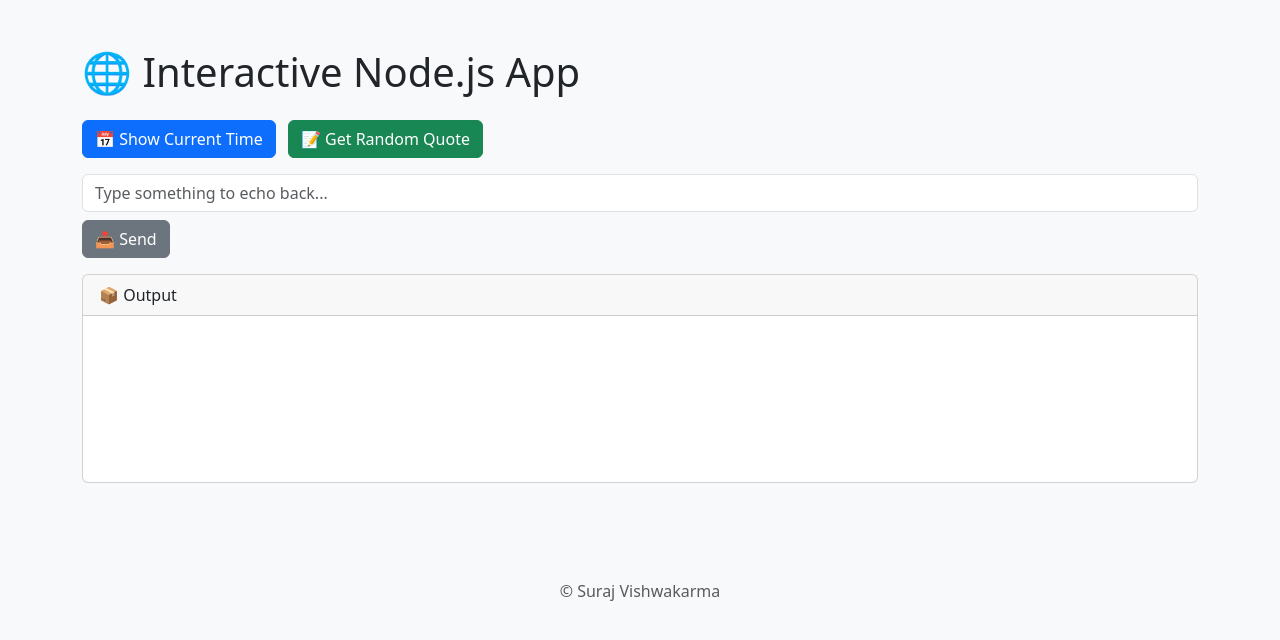
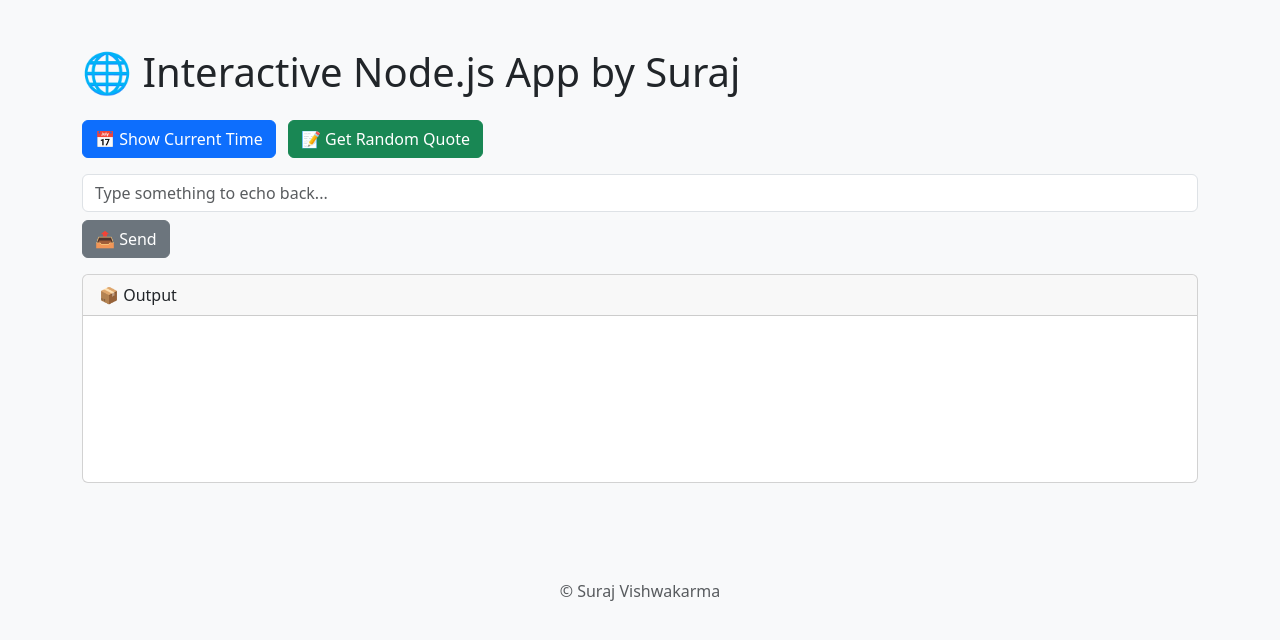
Before and after one commit to surajvish1/nodeCICD-githubAtions, a website: page public/index.html in a window 1280 px wide. Drawn offline with nearby package versions, Linux system fonts and the light colour scheme.

Commit message:
Update index.html

```diff
--- a/public/index.html
+++ b/public/index.html
@@ -8,7 +8,7 @@
 </head>
 <body class="bg-light text-dark">
   <div class="container py-5">
-    <h1 class="mb-4">🌐 Interactive Node.js App</h1>
+    <h1 class="mb-4">🌐 Interactive Node.js App by Suraj</h1>
 
     <div class="mb-3">
       <button class="btn btn-primary me-2" onclick="getTime()">📅 Show Current Time</button>
```
